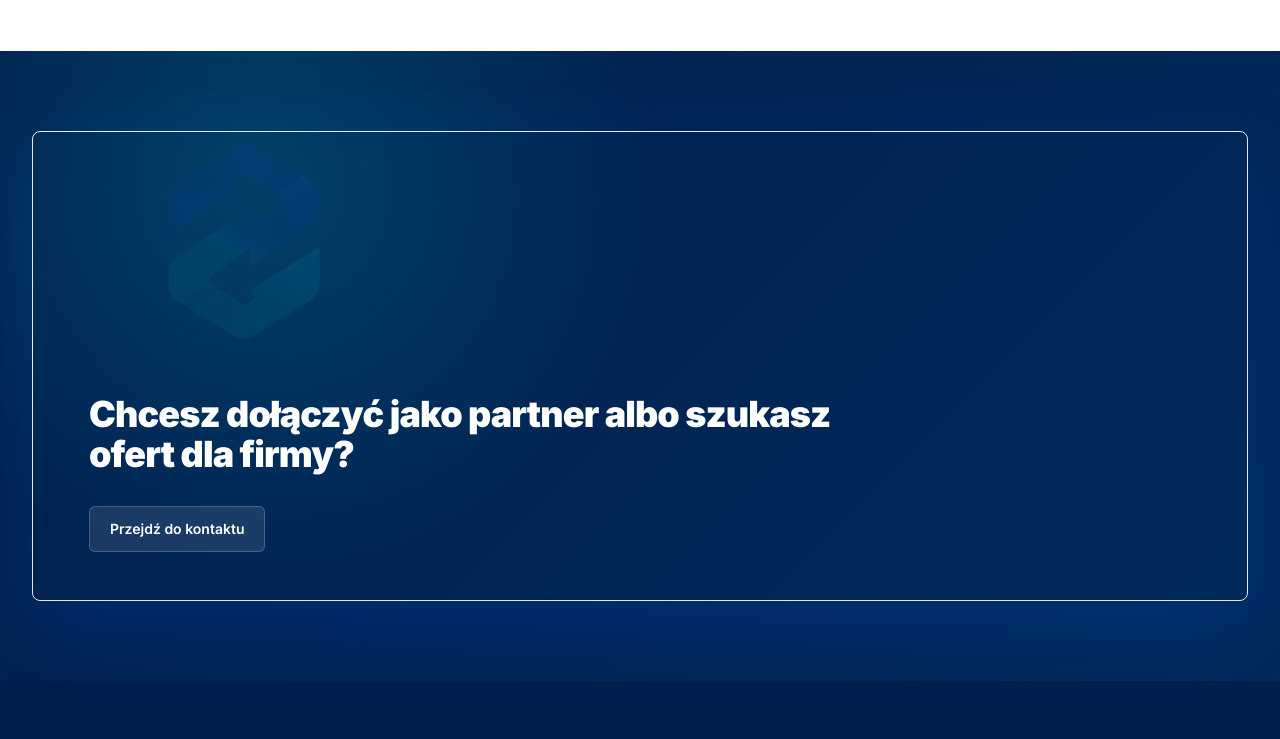
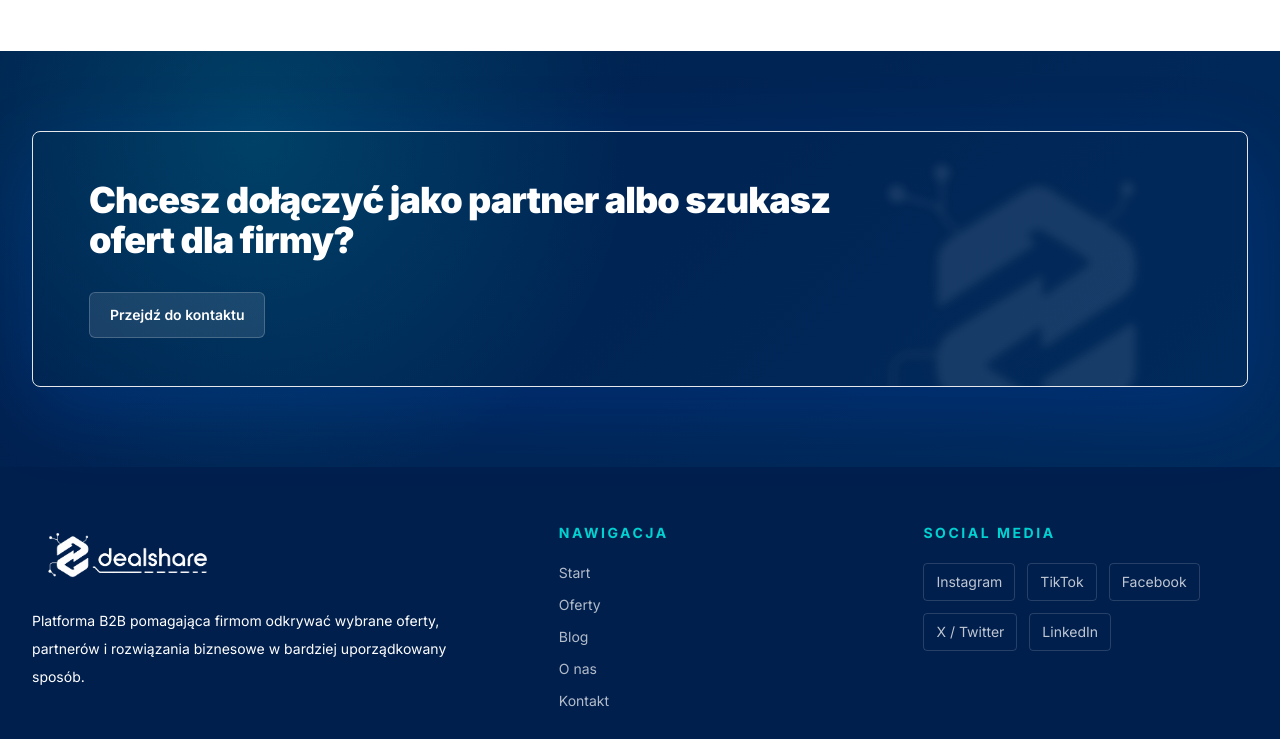
Before and after one commit to pSzymanek/dealshare, a Next.js app: page /o-nas in a window 1280 px wide. Shown: the part 1360-2099 px from the top of the page. Built offline with nearby package versions, Linux system fonts and the light colour scheme.

Commit message:
Refine CTA logo background

```diff
--- a/app/globals.css
+++ b/app/globals.css
@@ -272,32 +272,53 @@ body {
   z-index: 0;
   inset: -32%;
   background:
-    radial-gradient(circle at 22% 25%, rgba(0, 91, 255, 0.08), transparent 20%),
-    radial-gradient(circle at 76% 70%, rgba(0, 209, 209, 0.07), transparent 22%);
+    radial-gradient(circle at 22% 25%, rgba(0, 91, 255, 0.045), transparent 20%),
+    radial-gradient(circle at 76% 70%, rgba(0, 209, 209, 0.04), transparent 22%);
   transform: translate3d(-4%, 5%, 0) scale(0.98);
 }
 
 .card-glass::after {
   z-index: 0;
   inset: -45%;
-  background: linear-gradient(112deg, transparent 42%, rgba(255, 255, 255, 0.72) 49%, rgba(0, 91, 255, 0.08) 54%, transparent 62%);
+  background: linear-gradient(112deg, transparent 43%, rgba(255, 255, 255, 0.28) 50%, rgba(0, 91, 255, 0.035) 55%, transparent 63%);
   transform: translate3d(-34%, 0, 0) rotate(7deg);
 }
 
 .card-glass:hover::before,
 .card-glass:focus-visible::before {
-  opacity: 1;
+  opacity: 0.72;
   transform: translate3d(3%, -3%, 0) scale(1);
 }
 
 .card-glass:hover::after,
 .card-glass:focus-visible::after {
-  opacity: 0.55;
-  transform: translate3d(18%, 0, 0) rotate(7deg);
+  opacity: 0.28;
+  transform: translate3d(14%, 0, 0) rotate(7deg);
 }
 
 .hero-panel {
   animation: panel-float 8s ease-in-out infinite;
+}
+
+.cta-mark-bg {
+  position: absolute;
+  right: 7%;
+  top: 9%;
+  width: min(28vw, 300px);
+  aspect-ratio: 1 / 1;
+  background-image: url("/sygnet-white.png");
+  background-position: center;
+  background-repeat: no-repeat;
+  background-size: contain;
+  filter: blur(4px) drop-shadow(0 0 18px rgba(255, 255, 255, 0.16));
+  opacity: 0.09;
+  transform: translateY(0);
+  transition: transform 850ms cubic-bezier(0.22, 1, 0.36, 1);
+}
+
+.card-glass:hover .cta-mark-bg,
+.card-glass:focus-within .cta-mark-bg {
+  transform: translateY(-18px);
 }
 
 @keyframes reveal-up {
--- a/components/CTASection.tsx
+++ b/components/CTASection.tsx
@@ -1,4 +1,3 @@
-import Image from "next/image";
 import { Button } from "./Button";
 import { Container } from "./Container";
 
@@ -14,7 +13,7 @@ export function CTASection({ title, description, buttonLabel, buttonHref }: CTAS
     <section className="bg-navy-gradient py-20 text-white">
       <Container>
         <div className="card-glass reveal-on-load reveal-delay-1 relative rounded-lg border border-white/12 px-6 py-12 shadow-glow sm:px-10 lg:px-14">
-          <Image src="/sygnet.png" alt="" width={220} height={220} className="absolute -right-12 -top-12 opacity-10" />
+          <div className="cta-mark-bg" aria-hidden="true" />
           <div className="relative max-w-3xl">
             <h2 className="text-3xl font-black tracking-tight sm:text-4xl">{title}</h2>
             {description ? <p className="mt-4 text-base leading-8 text-white/72">{description}</p> : null}
```
